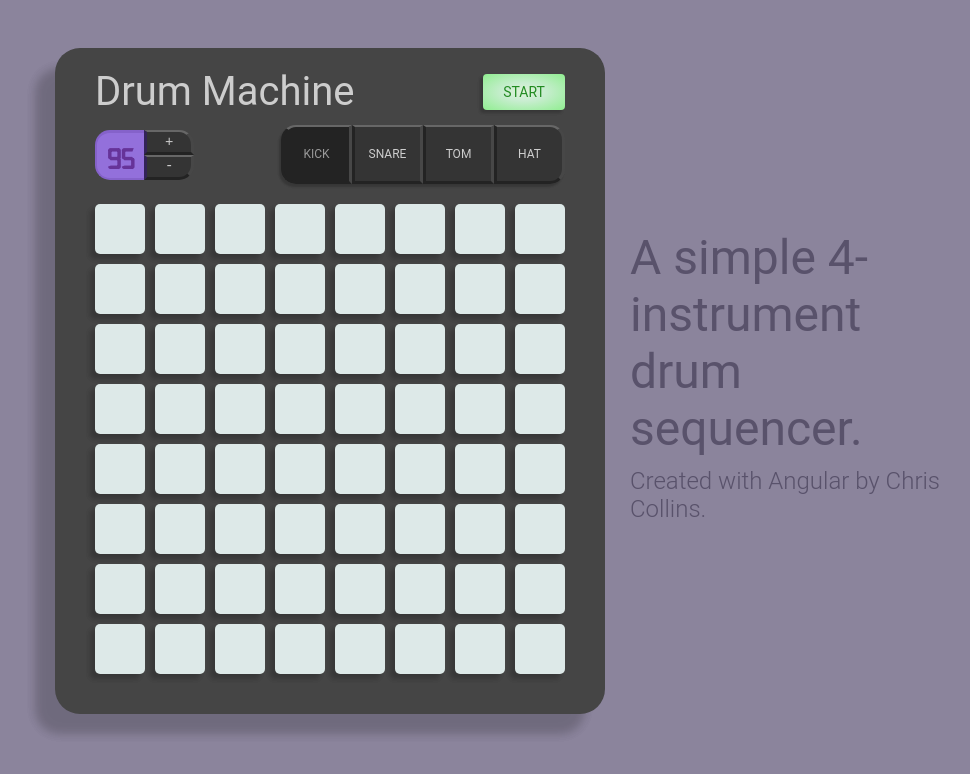
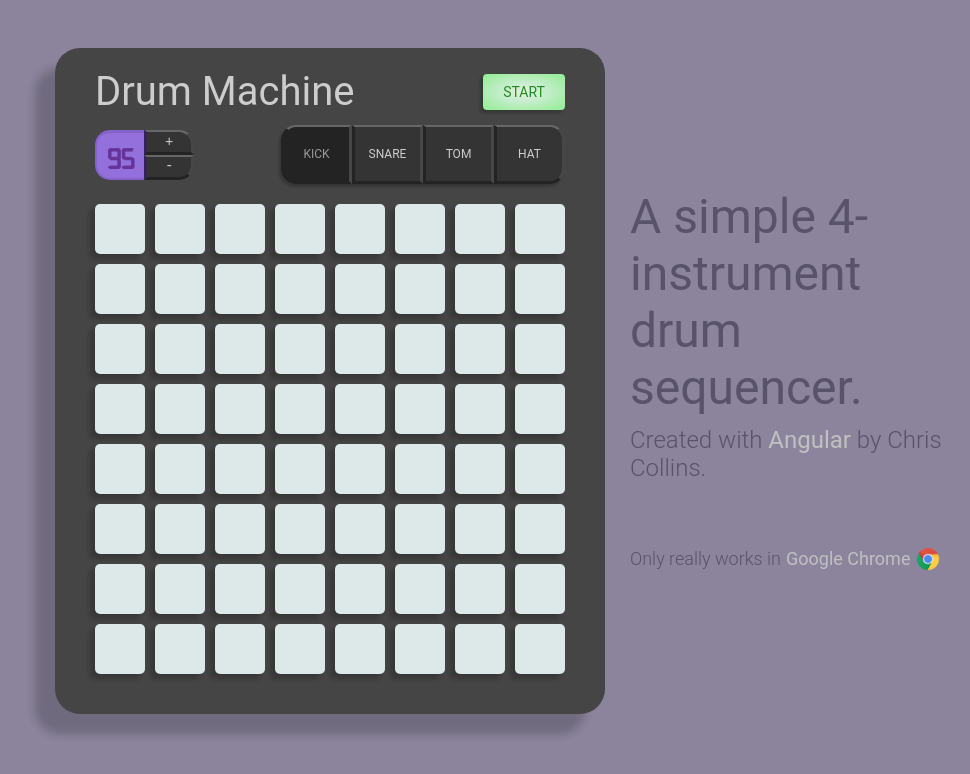
Before and after one commit to 32gits/angular-music, an Angular app: page / in a window 1280 px wide. Shown: the top 774 px of the page, without its empty margins (310-1280 px from the left). Built offline with nearby package versions, Linux system fonts and the light colour scheme.

Commit message:
Added Chrome and Angular links, Chrome disclaimer

```diff
--- a/src/app/app.component.css
+++ b/src/app/app.component.css
@@ -42,3 +42,31 @@
         font-size: 2em;
     }
 }
+
+.link {
+    text-decoration: none;
+    margin: 0;
+    color: silver !important;
+    font-weight: 400 !important;
+}
+.link:hover {
+    text-decoration: underline;
+}
+.chrome {
+    margin-top: 50px;
+    display: flex;
+    align-items: center;
+}
+#chrome-icon-link {
+    margin-left: 6px;
+    padding-top: 5px;
+}
+.smaller {
+    font-size: 18px !important;
+}
+#chrome-icon {
+    max-width: 24px;
+}
+#only-works {
+    margin: 0 5px 0 25px;
+}
--- a/src/app/app.component.html
+++ b/src/app/app.component.html
@@ -3,6 +3,13 @@
     <app-drum-module></app-drum-module>
     <div class="right-content">
         <p id="info-large" class="info-text">A simple 4-instrument drum sequencer.</p>
-        <p class="info-text">Created with Angular by Chris Collins.</p>
+        <p class="info-text">Created with <a class="link" href="{{ angularURL }}">Angular</a> by Chris Collins.</p>
+        <div class="chrome">
+            <span id="only-works" class="info-text smaller">Only really works in</span>
+            <a class="info-text smaller link" href="{{ googleChromeURL }}">Google Chrome</a>
+            <a id="chrome-icon-link" href="{{ googleChromeURL }}">
+                <img id="chrome-icon" src="../assets/chrome-icon.png">
+            </a>
+        </div>
     </div>
 </div>
--- a/src/app/app.component.ts
+++ b/src/app/app.component.ts
@@ -7,4 +7,6 @@ import { Component } from '@angular/core';
 })
 export class AppComponent {
   title = 'app';
+  googleChromeURL = 'https://www.google.com/chrome/';
+  angularURL = 'https://angular.io/';
 }
```
Also changed, not shown: src/assets/chrome-icon.png (added).
